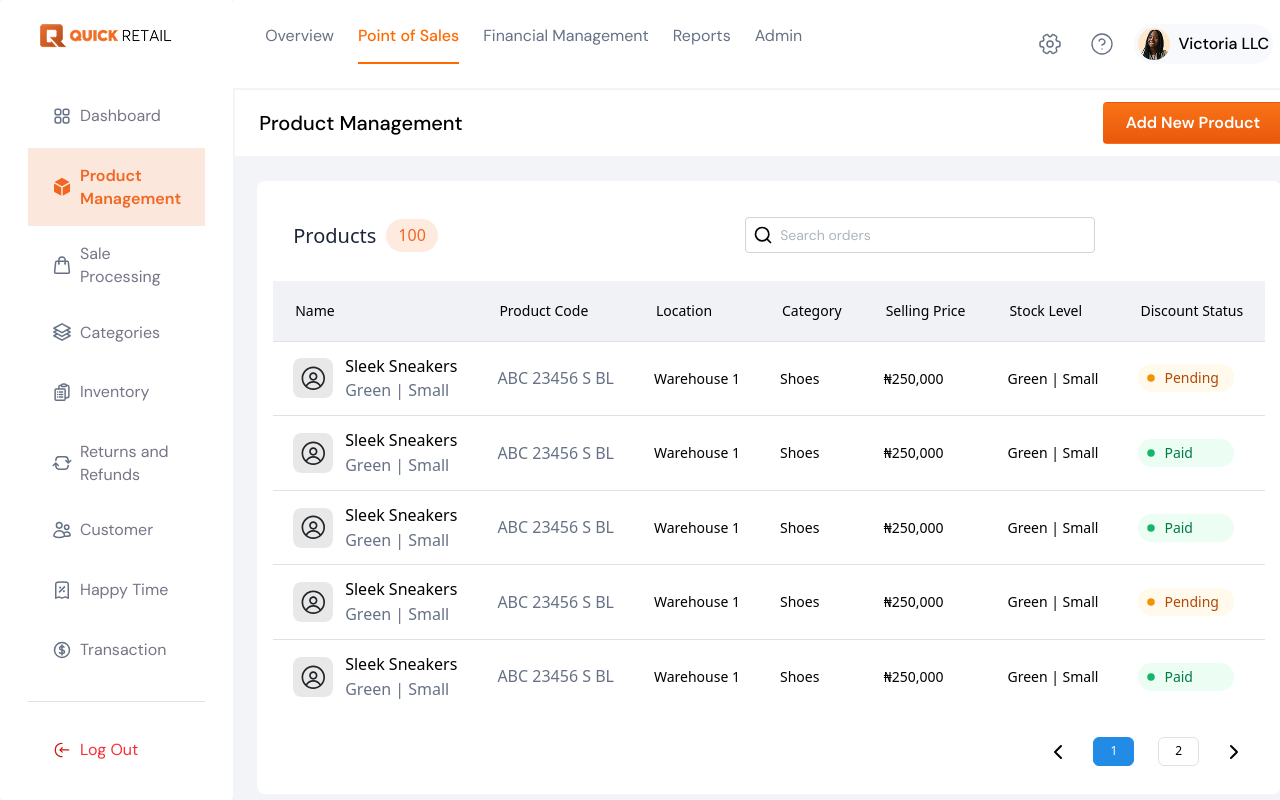
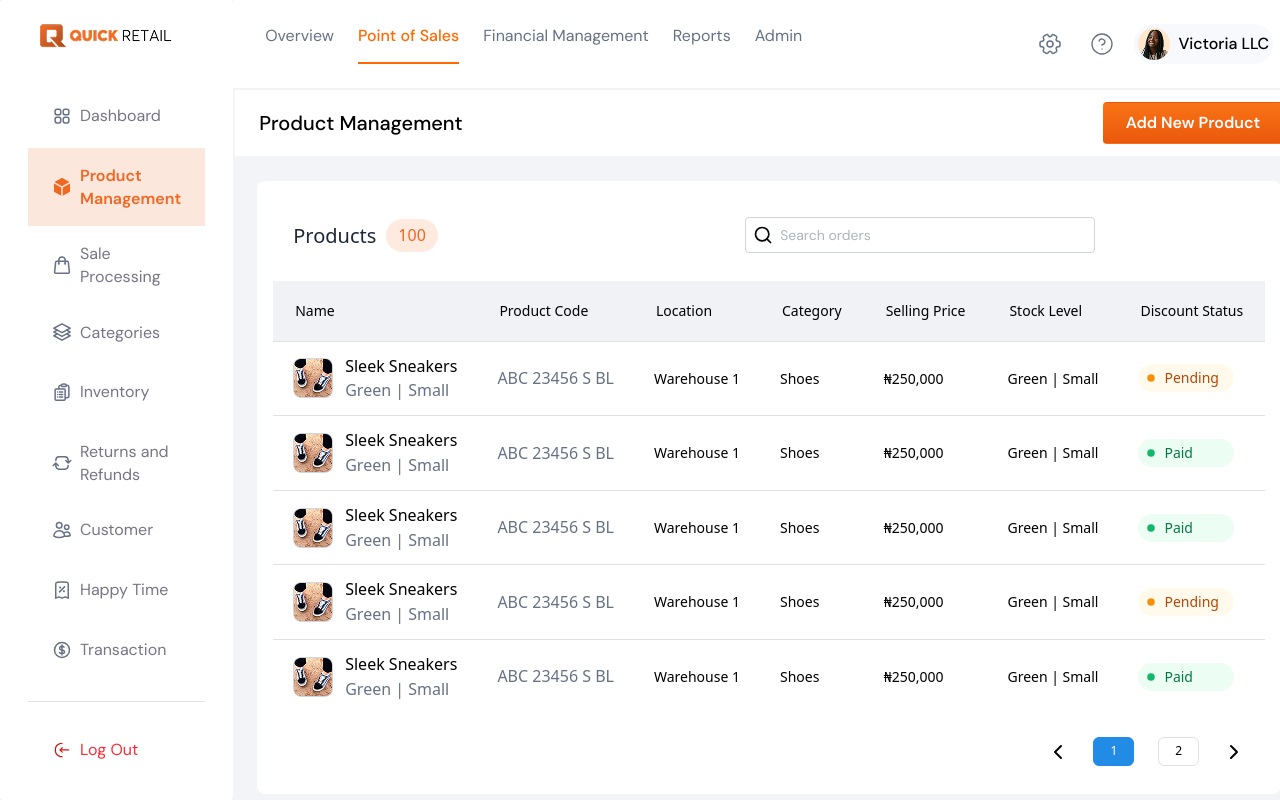
Before and after one commit to Iamfineboyygabriel/quick-retail, a React (Vite) app: page /dashboard/product-management in a window 1280 px wide. Built offline with nearby package versions, Linux system fonts and the light colour scheme.

Commit message:
updated the dashboard spacing and product management ui

```diff
--- a/src/components/dashboard/pointOfSales/productManagement/productTable.tsx
+++ b/src/components/dashboard/pointOfSales/productManagement/productTable.tsx
@@ -4,6 +4,7 @@ import { ColumnDef } from "@tanstack/react-table";
 import { TableRowData } from "../../../../types";
 import { Avatar, Text } from "@mantine/core";
 import { PaidDot, UnpaidDot } from "../../../../assets/svg";
+import imageSrc from "../../../../assets/images/productIMG.png"
 
 const ProductTable = () => {
   const columns: ColumnDef<TableRowData>[] = [
@@ -13,7 +14,7 @@ const ProductTable = () => {
       cell: (props) => (
         <div className="flex items-center gap-3">
           <Avatar
-            src={props.row.original.imageUrl as string} // Ensure this field contains the image URL
+             src={imageSrc} // Ensure this field contains the image URL
             alt={props.row.original.name as string}
             radius="md"
             size={40} // Adjust size as needed
```
Also changed, not shown: src/assets/images/productIMG.png (added).
